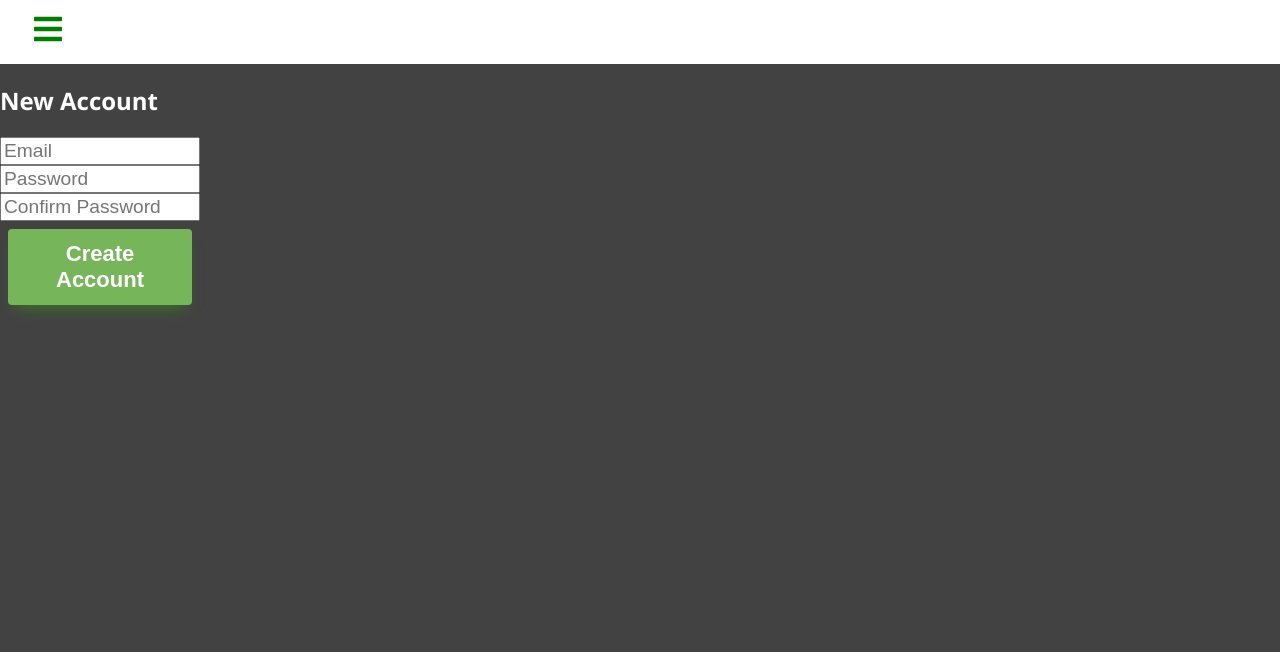
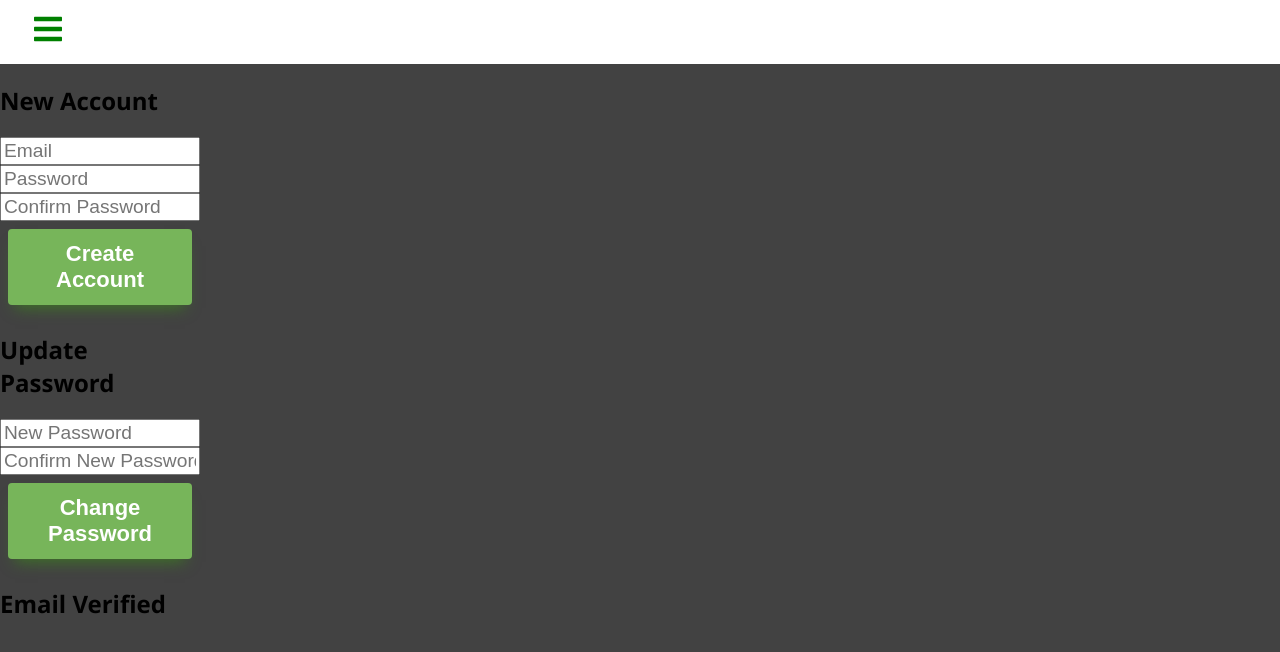
Before and after one commit to GabSiccion/course-explorer-vite-javascript, a React (Vite) app: page /course_editor/account_management in a window 1280 px wide. Shown: the top 652 px of the page. Built offline with nearby package versions, Linux system fonts and the light colour scheme; no server answers; sample sign-in values are in the browser's storage.

Commit message:
change pass and email verification for accounts

```diff
--- a/src/components/AccountManagement.jsx
+++ b/src/components/AccountManagement.jsx
@@ -1,10 +1,24 @@
 import "../index.css";
 import { auth } from "../config/Firebase";
-import { createUserWithEmailAndPassword } from "firebase/auth";
-import { AuthErrorCodes } from "firebase/auth";
+import {
+  createUserWithEmailAndPassword,
+  updatePassword,
+  AuthErrorCodes,
+  sendEmailVerification,
+} from "firebase/auth";
 import { useState } from "react";
 
 export function AccountManagement() {
+  return (
+    <>
+      <CreateNewUser />
+      <ChangePassword />
+      <VerifyEmail />
+    </>
+  );
+}
+
+function CreateNewUser() {
   const [email, setEmail] = useState("");
   const [password, setPassword] = useState("");
   const [confirmPassword, setConfirmPassword] = useState("");
@@ -38,7 +52,6 @@ export function AccountManagement() {
   };
 
   return (
-    <div className="page-container">
     <div className="sign-up-container">
       <h2>New Account</h2>
       <input
@@ -61,6 +74,69 @@ export function AccountManagement() {
       />
       <button onClick={signUpNewUser}>Create Account</button>
     </div>
+  );
+}
+
+function ChangePassword() {
+  const [newPassword, setNewPassword] = useState("");
+  const [confirmNewPassword, setConfirmNewPassword] = useState("");
+
+  const UpdatePassword = async () => {
+    const user = auth.currentUser;
+
+    if (newPassword === confirmNewPassword) {
+      updatePassword(user, newPassword)
+        .then(() => {
+          alert("Password updated");
+        })
+        .catch((error) => {
+          console.error(error);
+        });
+    } else {
+      alert("Password don't match");
+    }
+  };
+
+  return (
+    <div className="change-password-container">
+      <h2>Update Password</h2>
+      <input
+        placeholder="New Password"
+        type="password"
+        value={newPassword}
+        onChange={(e) => setNewPassword(e.target.value)}
+      />
+      <input
+        placeholder="Confirm New Password"
+        type="password"
+        value={confirmNewPassword}
+        onChange={(e) => setConfirmNewPassword(e.target.value)}
+      />
+      <button onClick={UpdatePassword}>Change Password</button>
     </div>
   );
 }
+
+function VerifyEmail() {
+  const user = auth.currentUser;
+
+  const SendEmailVerification = async () => {
+    sendEmailVerification(auth.currentUser).then(() => {
+      alert("Email verification sent!");
+    });
+  };
+
+  if (user.emailVerified) {
+    return (
+      <div className="verify-email-container">
+        <h2>Email Verified</h2>
+      </div>
+    );
+  } else {
+    return (
+      <div className="verify-email-container">
+        <button onClick={SendEmailVerification}>Verify Email</button>
+      </div>
+    );
+  }
+}
--- a/src/components/CourseEditor.jsx
+++ b/src/components/CourseEditor.jsx
@@ -2,7 +2,7 @@ import "./CourseContent.css";
 import { SelectedCourseContext } from "../helper/SelectedCourseContext";
 import { useContext, useEffect, useState, useRef } from "react";
 import { doc, getDoc, deleteDoc, updateDoc } from "firebase/firestore";
-import { db } from "../config/Firebase";
+import { auth, db } from "../config/Firebase";
 import { Chart as ChartJS, ArcElement, Tooltip, Legend } from "chart.js";
 
 ChartJS.register(ArcElement, Tooltip, Legend);
@@ -98,10 +98,14 @@ export function CourseEditor() {
       });
       return trackObjects;
     };
-    updateDoc(doc(db, "courses", selectedCourse), {
-      courseTracks: getTracks(),
-    });
-    console.log(getTracks());
+
+    if (auth.currentUser.emailVerified) {
+      updateDoc(doc(db, "courses", selectedCourse), {
+        courseTracks: getTracks(),
+      });
+    } else {
+      alert("Save prevented, your email has not yet been verified.");
+    }
   }
 
   useEffect(() => {
--- a/src/index.css
+++ b/src/index.css
@@ -40,12 +40,14 @@ button:hover {
   max-width: 1200px;
 }
 
-.sign-up-container {
+.sign-up-container,
+.change-password-container {
   max-width: 200px;
   display: flex;
   flex-direction: column;
 }
 
-.sign-up-container input {
+.sign-up-container input,
+.change-password-container input {
   font-size: 1.2rem;
 }
```
Lines whose indentation alone changed are shown as unchanged.
